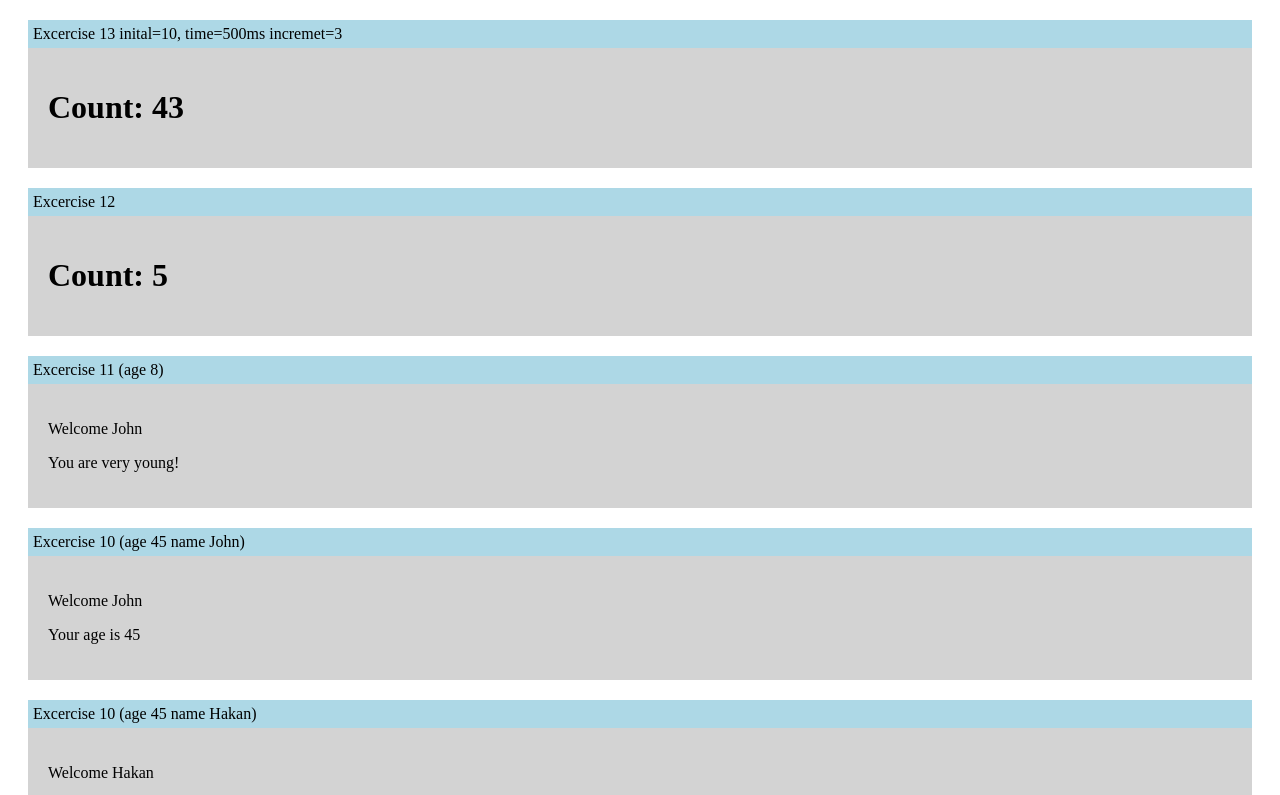
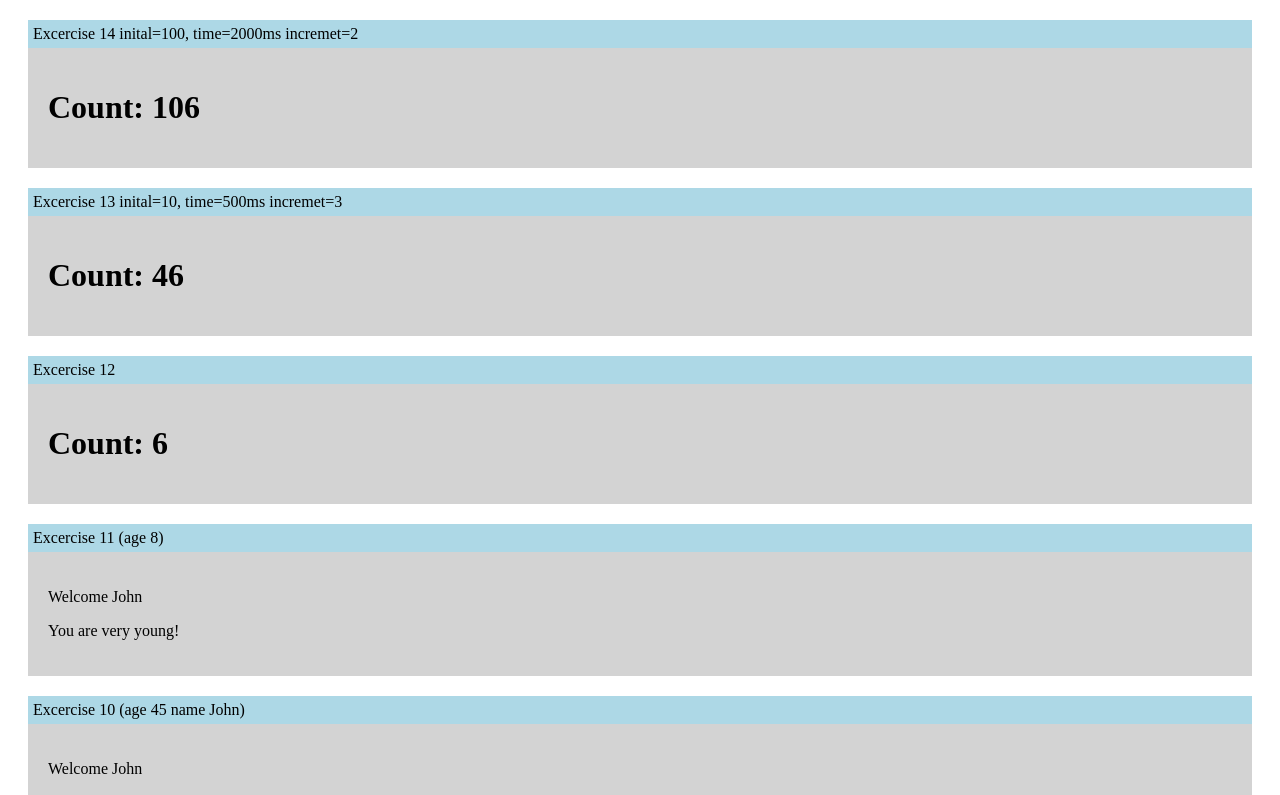
Before and after one commit to mhborazan/Develhope-Exercises, a React (Vite) app in the folder react/: page / in a window 1280 px wide. Shown: the top 795 px of the page. Built offline with nearby package versions, Linux system fonts and the light colour scheme.

Commit message:
react-excercise-14

```diff
--- a/react/src/App.jsx
+++ b/react/src/App.jsx
@@ -7,6 +7,7 @@ import Welcome9 from './excercises/excercise-10/Welcome9'
 import Welcome10 from './excercises/excercise-11/Welcome10'
 import Counter from './excercises/excercise-12/Counter'
 import Counter2 from './excercises/excercise-13/Counter2'
+import Counter3 from './excercises/excercise-14/Counter3'
 import Welcome from './excercises/excercise-2/Welcome'
 import Welcome2 from './excercises/excercise-3/Welcome2'
 import Welcome3 from './excercises/excercise-4/Welcome3'
@@ -21,7 +22,11 @@ function App() {
 
   return (
     <>
-    <Seperator id="13 inital=10, time=500ms incremet=3">
+      <Seperator id="14 inital=100, time=2000ms incremet=2">
+        <Counter3 initial={100} time={2000} increment={2}/>
+      </Seperator>
+
+      <Seperator id="13 inital=10, time=500ms incremet=3">
         <Counter2 initial={10} time={500} increment={3}/>
       </Seperator>
 
--- /dev/null
+++ b/react/src/excercises/excercise-14/Counter3.jsx
@@ -0,0 +1,18 @@
+import React, { useEffect, useState } from 'react'
+import CounterDisplay from './CounterDisplay';
+
+export default function Counter3({initial,time,increment}) {
+    const [count,setCount] = useState(initial)
+    useEffect(() => {
+
+        const myInterval = setInterval(() => {
+          setCount((p) => p + increment);
+        }, time);
+
+        return () => clearInterval(myInterval);
+      }, []);
+
+  return (
+   <CounterDisplay count={count}/>
+  )
+}
--- /dev/null
+++ b/react/src/excercises/excercise-14/CounterDisplay.jsx
@@ -0,0 +1,7 @@
+import React from 'react'
+
+export default function CounterDisplay({count}) {
+  return (
+    <h1>Count: {count}</h1>
+  )
+}
```
